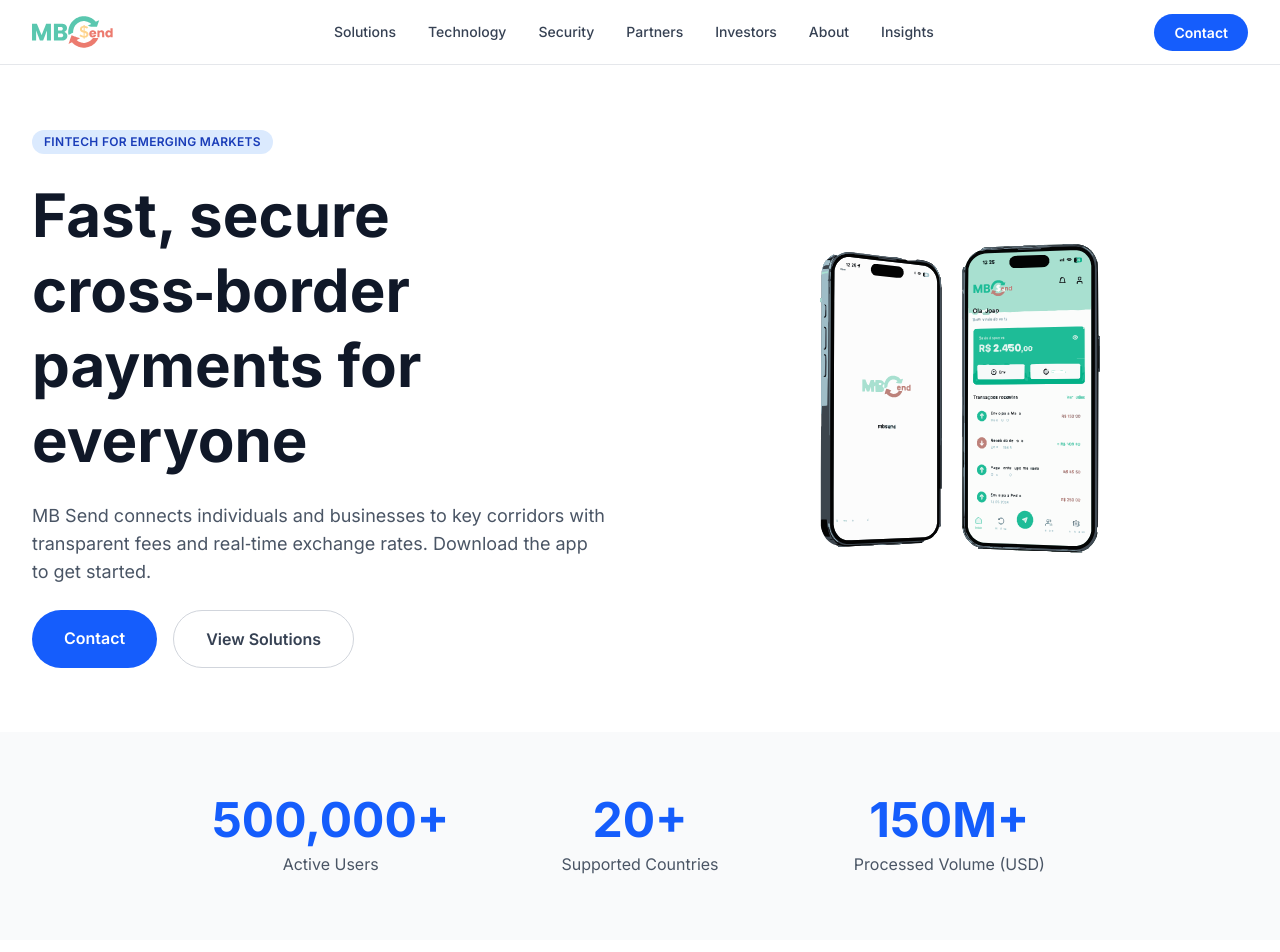
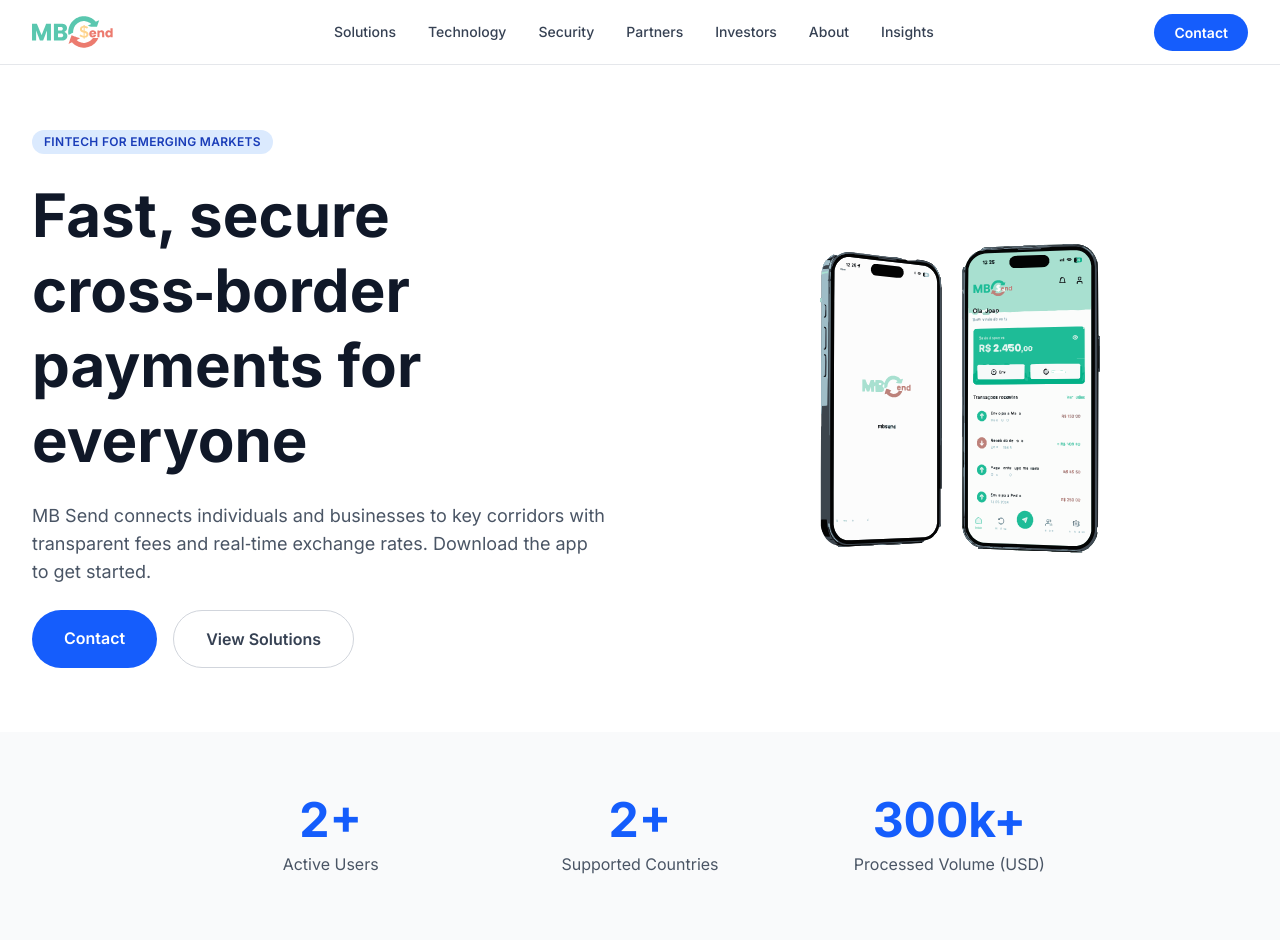
Before and after one commit to MBMB486/mbsend-oauth, a Next.js app: page / in a window 1280 px wide. Shown: the top 952 px of the page. Built offline with nearby package versions, Linux system fonts and the light colour scheme.

Commit message:
Fix build and legal pages

```diff
--- a/src/app/about/page.tsx
+++ b/src/app/about/page.tsx
@@ -28,9 +28,9 @@
 
         <div className="mt-20">
           <Stats stats={[
-            { value: 2022, suffix: '', label: 'Founded' },
-            { value: 100, suffix: '+', label: 'Team Members' },
-            { value: 3, suffix: '', label: 'Offices Worldwide' },
+            { value: 1, suffix: '', label: 'Founded' },
+            { value: 2, suffix: '+', label: 'Team Members' },
+            { value: 2, suffix: '', label: 'Offices Worldwide' },
           ]} />
         </div>
       </div>
--- a/src/app/page.tsx
+++ b/src/app/page.tsx
@@ -49,9 +49,9 @@
       {/* Trust Metrics */}
       <section className="py-16 bg-gray-50">
         <Stats stats={[
-          { value: 500000, suffix: '+', label: 'Active Users' },
-          { value: 20, suffix: '+', label: 'Supported Countries' },
-          { value: 150, suffix: 'M+', label: 'Processed Volume (USD)' },
+          { value: 2, suffix: '+', label: 'Active Users' },
+          { value: 2, suffix: '+', label: 'Supported Countries' },
+          { value: 300, suffix: 'k+', label: 'Processed Volume (USD)' },
         ]} />
       </section>
 
```
